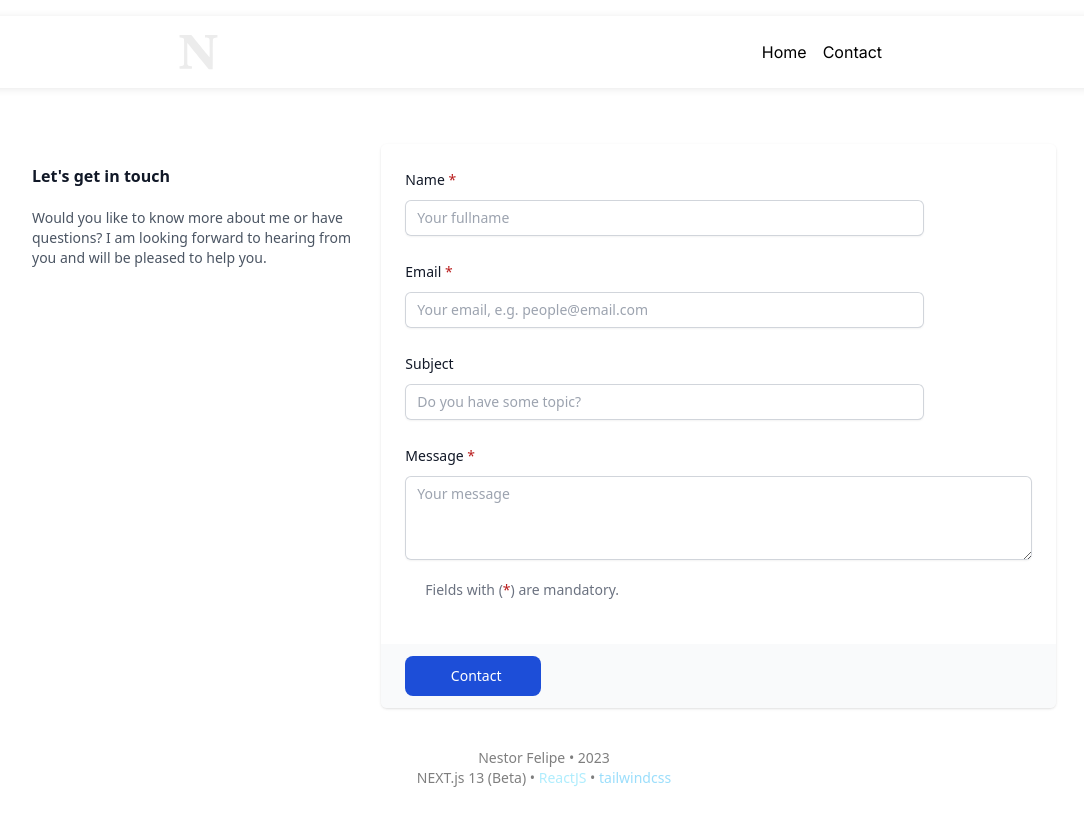
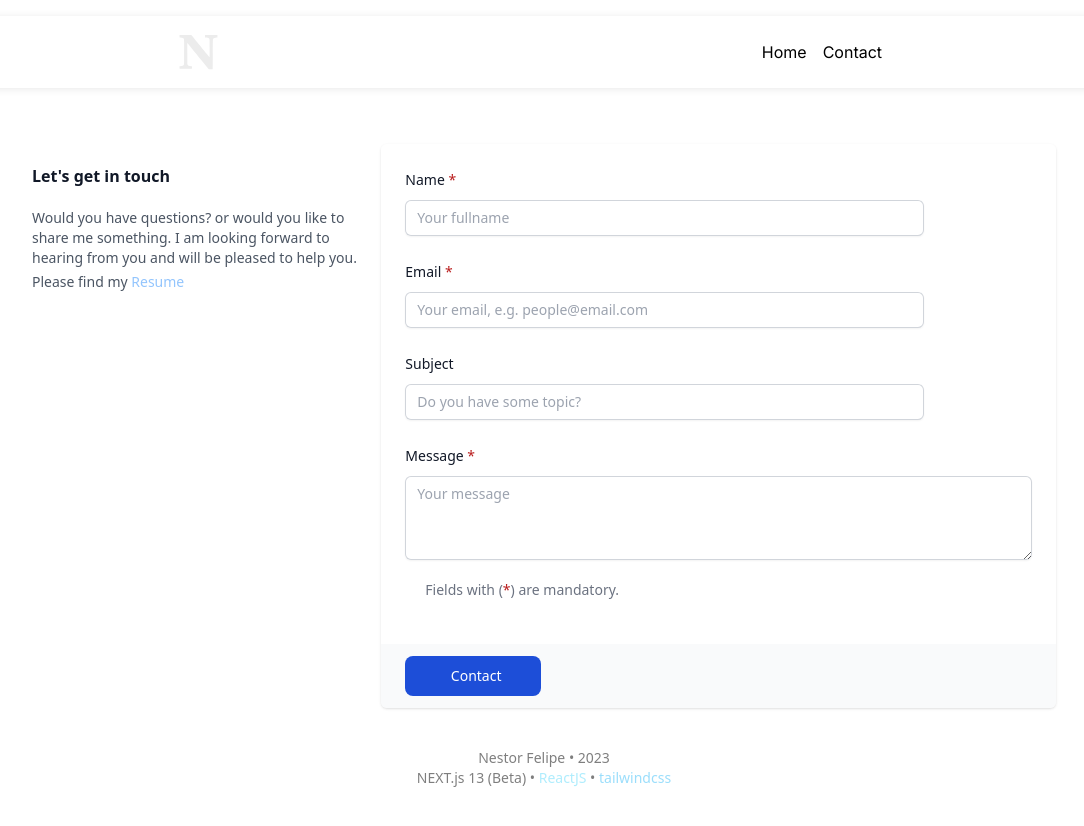
Before and after one commit to necrifede/portfolio-nextjs13-beta, a Next.js app: page /contact in a window 1280 px wide. Shown: the whole page, without its empty margins (96-1180 px from the left). Built offline with nearby package versions, Linux system fonts and the light colour scheme.

Commit message:
Add resume 2024 and link on contact page

```diff
--- a/app/(portfolio)/contact/page.jsx
+++ b/app/(portfolio)/contact/page.jsx
@@ -1,11 +1,11 @@
 'use client';
 
+import Section from '@/components/styled/Section';
+import { yupResolver } from '@hookform/resolvers/yup';
+import { format } from 'date-fns';
 import { useForm } from 'react-hook-form';
-import { yupResolver } from '@hookform/resolvers/yup';
+import { Toaster, toast } from 'sonner';
 import * as yup from 'yup';
-import Section from '@/components/styled/Section';
-import { Toaster, toast } from 'sonner';
-import { format } from 'date-fns';
 
 const schema = yup
   .object()
@@ -60,8 +60,11 @@ export default function ContactPage() {
             <div className="px-4 sm:px-0">
               <h3 className="text-base my-5 font-semibold leading-6 text-gray-900">{`Let's get in touch`}</h3>
               <p className="mt-1 text-sm text-gray-600">
-                Would you like to know more about me or have questions? I am looking forward to hearing from you and
+                Would you have questions? or would you like to share me something.  I am looking forward to hearing from you and
                 will be pleased to help you.
+              </p>
+              <p className="mt-1 text-sm text-gray-600">
+                Please find my <a className='text-blue-300 hover:text-blue-500' href='/nestor_felipe_cv.pdf'>Resume</a>
               </p>
             </div>
           </div>
```
Also changed, not shown: 1 other file (tests, documents, lock files or other folders).
